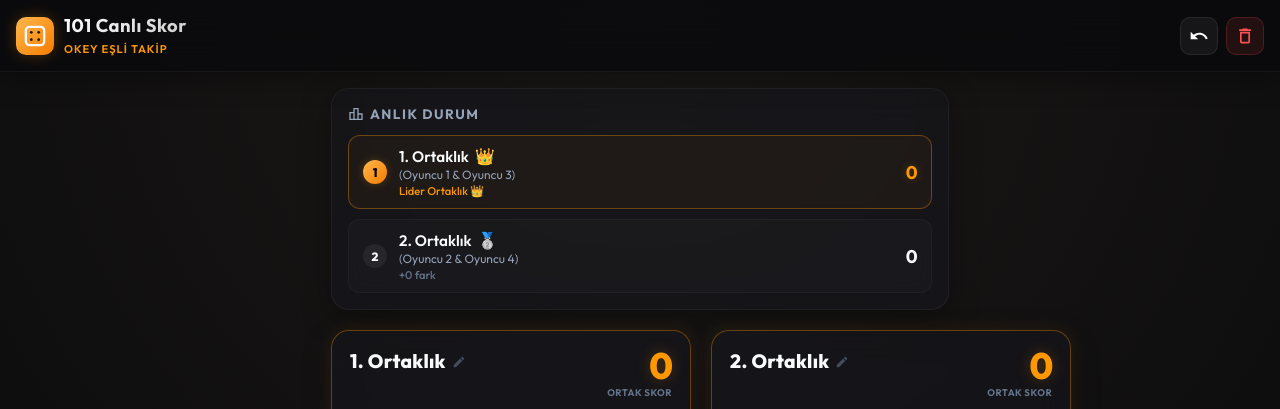
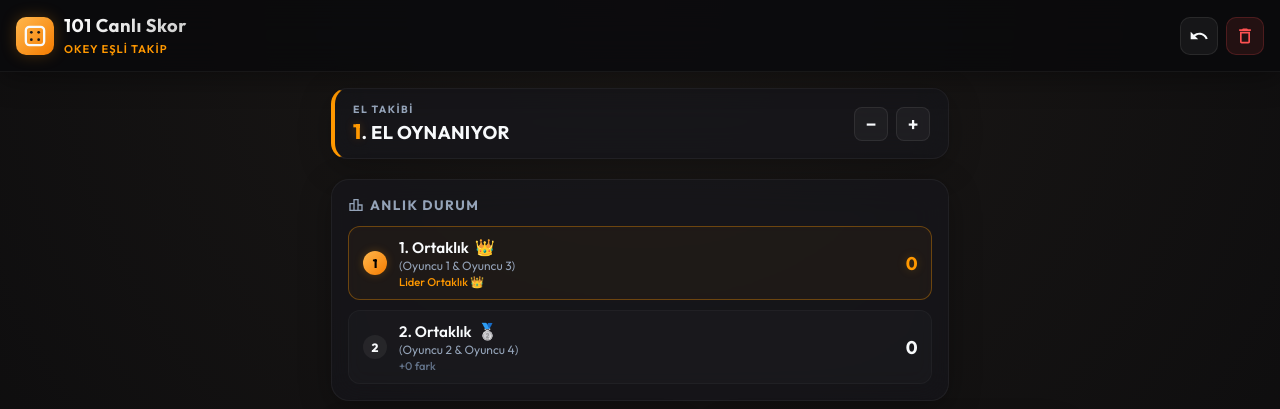
Before and after one commit to Onurcannkaya/101-o-key, a plain HTML site: page index.html in a window 1280 px wide. Shown: the top 409 px of the page. Drawn offline with Linux system fonts and the light colour scheme.

Commit message:
feat: implement round tracker with auto-increment and manual override

```diff
--- a/index.html
+++ b/index.html
@@ -247,6 +247,81 @@
       font-weight: 500;
       text-align: center;
       animation: fadeIn 0.3s ease;
+    }
+
+    /* Round Tracker Component */
+    .round-tracker-card {
+      background: var(--bg-card);
+      backdrop-filter: blur(16px);
+      -webkit-backdrop-filter: blur(16px);
+      border: 1px solid var(--card-border);
+      border-left: 4px solid var(--accent-gold);
+      border-radius: 16px;
+      padding: 14px 18px;
+      display: flex;
+      justify-content: space-between;
+      align-items: center;
+      box-shadow: 0 8px 32px rgba(0, 0, 0, 0.25);
+      animation: fadeIn 0.3s ease;
+    }
+
+    .round-tracker-left {
+      display: flex;
+      flex-direction: column;
+      gap: 2px;
+    }
+
+    .round-tracker-label {
+      font-size: 0.65rem;
+      font-weight: 700;
+      color: var(--text-secondary);
+      text-transform: uppercase;
+      letter-spacing: 1.5px;
+    }
+
+    .round-tracker-text {
+      font-size: 1.15rem;
+      font-weight: 700;
+      color: var(--text-primary);
+      letter-spacing: 0.3px;
+    }
+
+    .round-glow {
+      color: var(--accent-gold);
+      text-shadow: 0 0 10px var(--accent-gold-glow);
+      font-size: 1.3rem;
+      font-weight: 800;
+    }
+
+    .round-tracker-right {
+      display: flex;
+      gap: 8px;
+      align-items: center;
+    }
+
+    .btn-round-adjust {
+      width: 34px;
+      height: 34px;
+      background: rgba(255, 255, 255, 0.04);
+      border: 1px solid rgba(255, 255, 255, 0.08);
+      color: var(--text-primary);
+      border-radius: 8px;
+      font-size: 1.2rem;
+      font-weight: 600;
+      cursor: pointer;
+      display: inline-flex;
+      align-items: center;
+      justify-content: center;
+      transition: all 0.2s ease;
+    }
+
+    .btn-round-adjust:hover {
+      background: rgba(255, 255, 255, 0.08);
+      border-color: rgba(255, 255, 255, 0.15);
+    }
+
+    .btn-round-adjust:active {
+      transform: scale(0.9);
     }
 
     /* Dashboard: Leaderboard Section */
@@ -1035,6 +1110,20 @@
       İnternet bağlantısı yok. Çevrimdışı çalışılıyor.
     </div>
 
+    <!-- Dynamic Round Tracker Card -->
+    <div class="round-tracker-card">
+      <div class="round-tracker-left">
+        <span class="round-tracker-label">EL TAKİBİ</span>
+        <div class="round-tracker-text">
+          <span id="roundDisplay" class="round-glow">1</span>. EL OYNANIYOR
+        </div>
+      </div>
+      <div class="round-tracker-right">
+        <button class="btn btn-round-adjust" onclick="adjustRound(-1)" title="El Sayısını Azalt">−</button>
+        <button class="btn btn-round-adjust" onclick="adjustRound(1)" title="El Sayısını Artır">+</button>
+      </div>
+    </div>
+
     <!-- Live Leaderboard Section -->
     <section class="dashboard">
       <div class="section-title">
@@ -1068,7 +1157,7 @@
         </svg>
       </div>
       <h3>Emin misiniz?</h3>
-      <p>Ortaklıkların tüm skorları ve el geçmişleri tamamen sıfırlanacaktır. Bu işlem geri alınabilir (Geri Al butonu ile kurtarılabilir).</p>
+      <p>Ortaklıkların tüm skorları, el geçmişleri ve el sayacı tamamen sıfırlanacaktır. Bu işlem geri alınabilir (Geri Al butonu ile kurtarılabilir).</p>
       <div class="modal-buttons">
         <button id="cancelResetBtn" class="btn btn-modal-cancel">Vazgeç</button>
         <button id="confirmResetBtn" class="btn btn-modal-confirm">Evet, Sıfırla</button>
@@ -1113,7 +1202,8 @@
     // App State Configuration
     let state = {
       teams: [],
-      history: [] // Global Undo State Stack
+      currentRound: 1,
+      history: [] // Global Undo State Stack (snapshots of {teams, currentRound})
     };
 
     // Transient UI states for collapsible panels (prevents resets on re-render)
@@ -1161,19 +1251,21 @@
 
     // Save state to Local Storage
     function saveState() {
-      localStorage.setItem('okey_eşli_skor_state_v2', JSON.stringify({
+      localStorage.setItem('okey_eşli_skor_state_v3', JSON.stringify({
         teams: state.teams,
+        currentRound: state.currentRound,
         history: state.history
       }));
     }
 
     // Load state from Local Storage or Initialize
     function loadState() {
-      const saved = localStorage.getItem('okey_eşli_skor_state_v2');
+      const saved = localStorage.getItem('okey_eşli_skor_state_v3');
       if (saved) {
         try {
           const parsed = JSON.parse(saved);
           state.teams = parsed.teams || [];
+          state.currentRound = parsed.currentRound !== undefined ? parsed.currentRound : 1;
           state.history = parsed.history || [];
         } catch (e) {
           console.error("Local storage parse error, resetting...", e);
@@ -1193,15 +1285,19 @@
         score: 0,
         history: [] // score changes for this team
       }));
+      state.currentRound = 1;
       state.history = [];
       saveState();
     }
 
     // Save current step to global undo stack before modifying
     function pushToHistory() {
-      // Deep clone current teams list to push to history stack
+      // Store clones of teams and the round counter together
       const teamsClone = JSON.parse(JSON.stringify(state.teams));
-      state.history.push(teamsClone);
+      state.history.push({
+        teams: teamsClone,
+        currentRound: state.currentRound
+      });
 
       // Limit global undo states to 40 entries
       if (state.history.length > 40) {
@@ -1215,7 +1311,8 @@
 
       // Pop last state and restore
       const lastState = state.history.pop();
-      state.teams = lastState;
+      state.teams = lastState.teams;
+      state.currentRound = lastState.currentRound;
 
       triggerHaptic('medium');
       saveState();
@@ -1229,6 +1326,7 @@
         t.score = 0;
         t.history = [];
       });
+      state.currentRound = 1;
 
       // Reset expanded drawers
       state.teams.forEach(t => {
@@ -1254,8 +1352,9 @@
         team.score += amount;
         team.history.push(amount);
 
-        // Dynamic haptics based on type of score
+        // Auto increment round if hand is finished (-101)
         if (amount === -101) {
+          state.currentRound += 1;
           triggerHaptic('success');
         } else if (amount === 202) {
           triggerHaptic('warning');
@@ -1295,6 +1394,18 @@
         render();
       }
     }
+
+    // Manual Round adjustments (+ / -)
+    window.adjustRound = function(diff) {
+      if (state.currentRound + diff < 1) return; // Prevent less than 1
+
+      pushToHistory();
+      state.currentRound += diff;
+
+      triggerHaptic('light');
+      saveState();
+      render();
+    };
 
     // Haptic feedback trigger for supported devices
     function triggerHaptic(type) {
@@ -1364,6 +1475,7 @@
 
     function render() {
       renderUndoControls();
+      renderRoundTracker();
       renderLeaderboard();
       renderPlayersGrid();
     }
@@ -1378,6 +1490,14 @@
       } else {
         el.undoBtn.disabled = true;
         el.undoBadge.style.display = 'none';
+      }
+    }
+
+    // Render Round Tracker display
+    function renderRoundTracker() {
+      const display = document.getElementById('roundDisplay');
+      if (display) {
+        display.innerText = state.currentRound;
       }
     }
 
@@ -1516,7 +1636,7 @@
 
           <div>
             <div class="modifier-group">
-              <button class="btn btn-mod btn-minus-101" onclick="updateScore(${team.id}, -101)">-101</button>
+              <button class="btn btn-mod btn-minus-101" onclick="updateScore(${team.id}, -101)">-101 (Bit)</button>
               <button class="btn btn-mod btn-plus-101" onclick="updateScore(${team.id}, 101)">+101</button>
               <button class="btn btn-mod btn-plus-202" onclick="updateScore(${team.id}, 202)">+202</button>
               <button class="btn btn-mod btn-plus-10" onclick="updateScore(${team.id}, 10)">+10</button>
```
